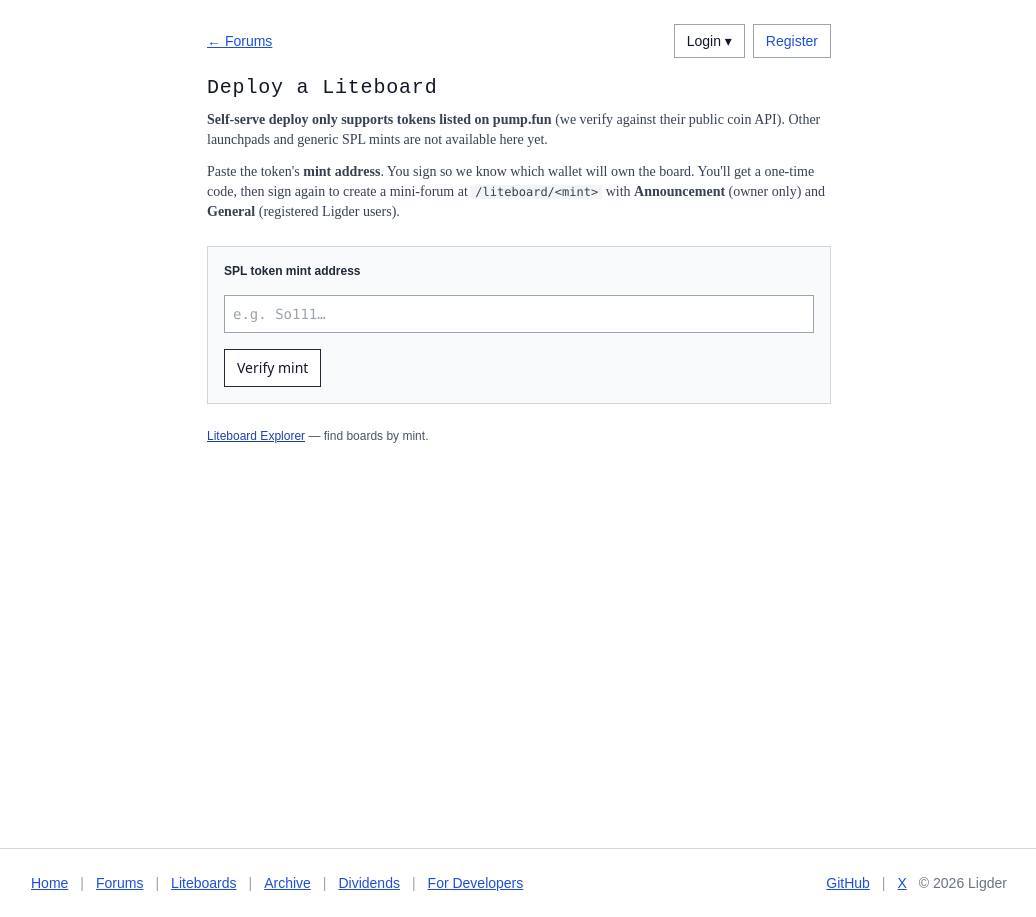
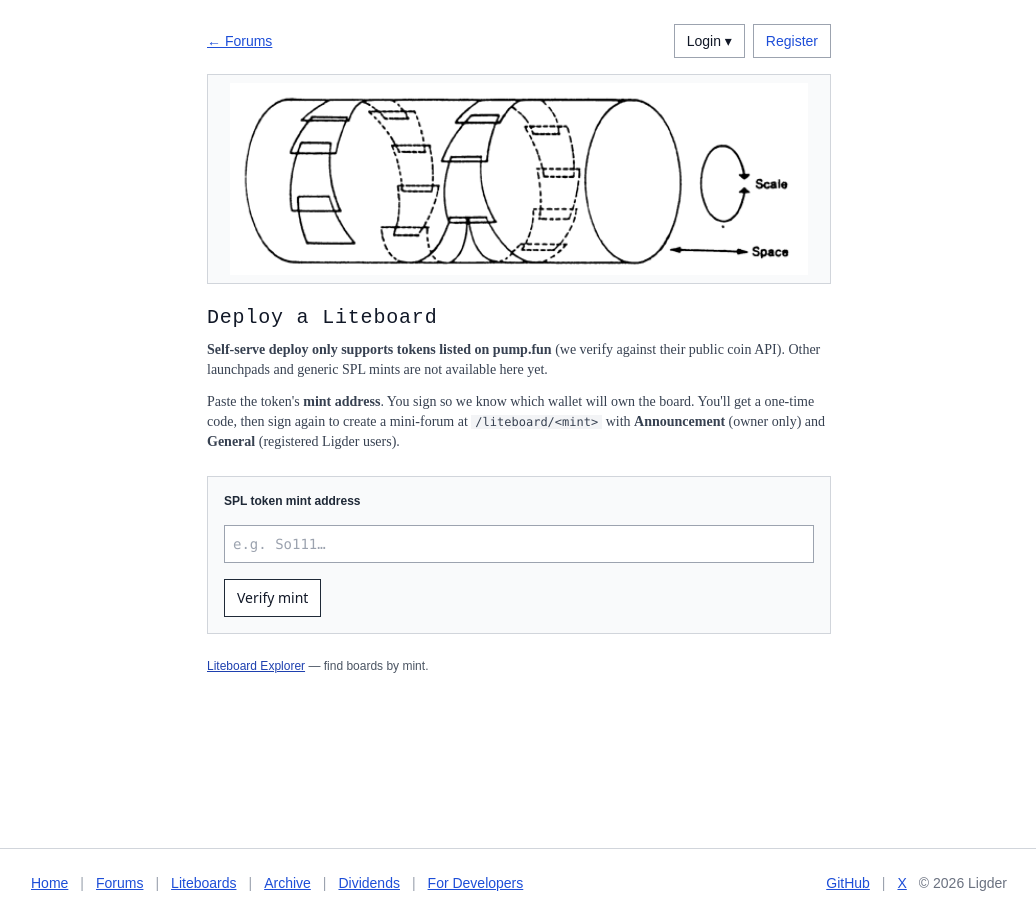
Before and after one commit to drligder/ligder-project, a React (Vite) app: page /liteboard/deploy in a window 1280 px wide. Shown: the whole page, without its empty margins (121-1157 px from the left). Built offline with nearby package versions, Linux system fonts and the light colour scheme; a web font is replaced by a local one.

Commit message:
add; Add banner to liteboard deployment page

```diff
--- a/src/pages/LiteboardDeployPage.tsx
+++ b/src/pages/LiteboardDeployPage.tsx
@@ -143,6 +143,15 @@
           </div>
         </div>
 
+        <div className="mb-5 flex justify-center border border-gray-300 bg-gray-50 p-2">
+          <img
+            src="/images/fig035-01.gif"
+            alt=""
+            className="max-w-full h-auto w-full max-h-48 object-contain"
+            decoding="async"
+          />
+        </div>
+
         <h1 className="ligder-pixel-title text-xl text-gray-900 mb-2">
           Deploy a Liteboard
         </h1>
```
